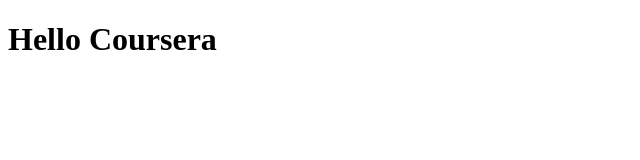
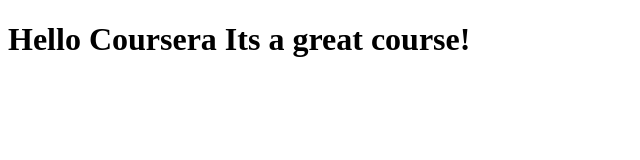
Before and after one commit to Sh1roaku/coursera-test, a plain HTML site: page site/index.html in a window 1280 px wide. Shown: the whole page, without its empty margins (0-640 px from the left). Drawn offline with Linux system fonts and the light colour scheme.

Commit message:
Samll addition to our page content.

```diff
--- a/site/index.html
+++ b/site/index.html
@@ -6,6 +6,6 @@
     <title>Hello Coursera</title>
 </head>
 <body>
-    <h1>Hello Coursera</h1>
+    <h1>Hello Coursera Its a great course!</h1>
 </body>
 </html>
```
